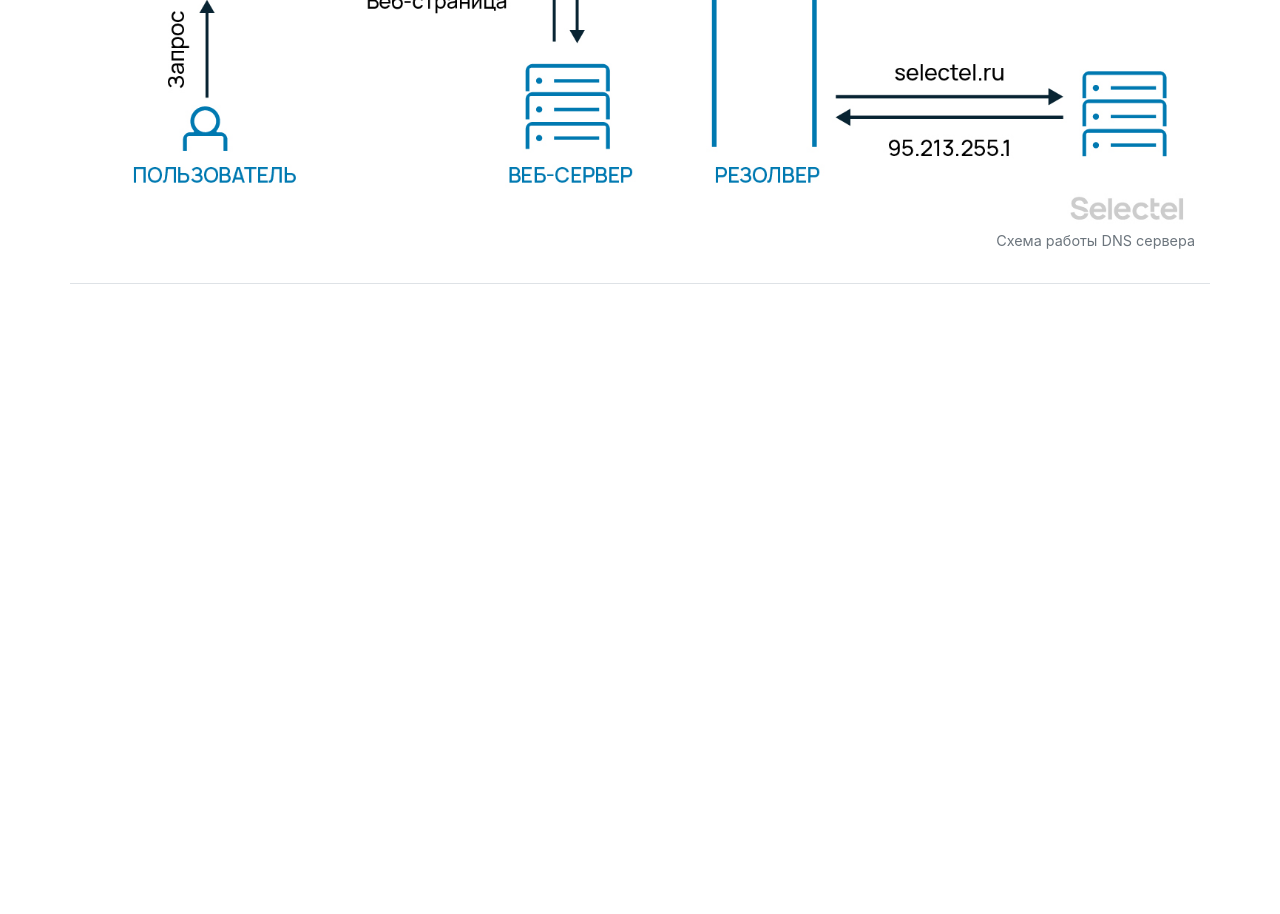
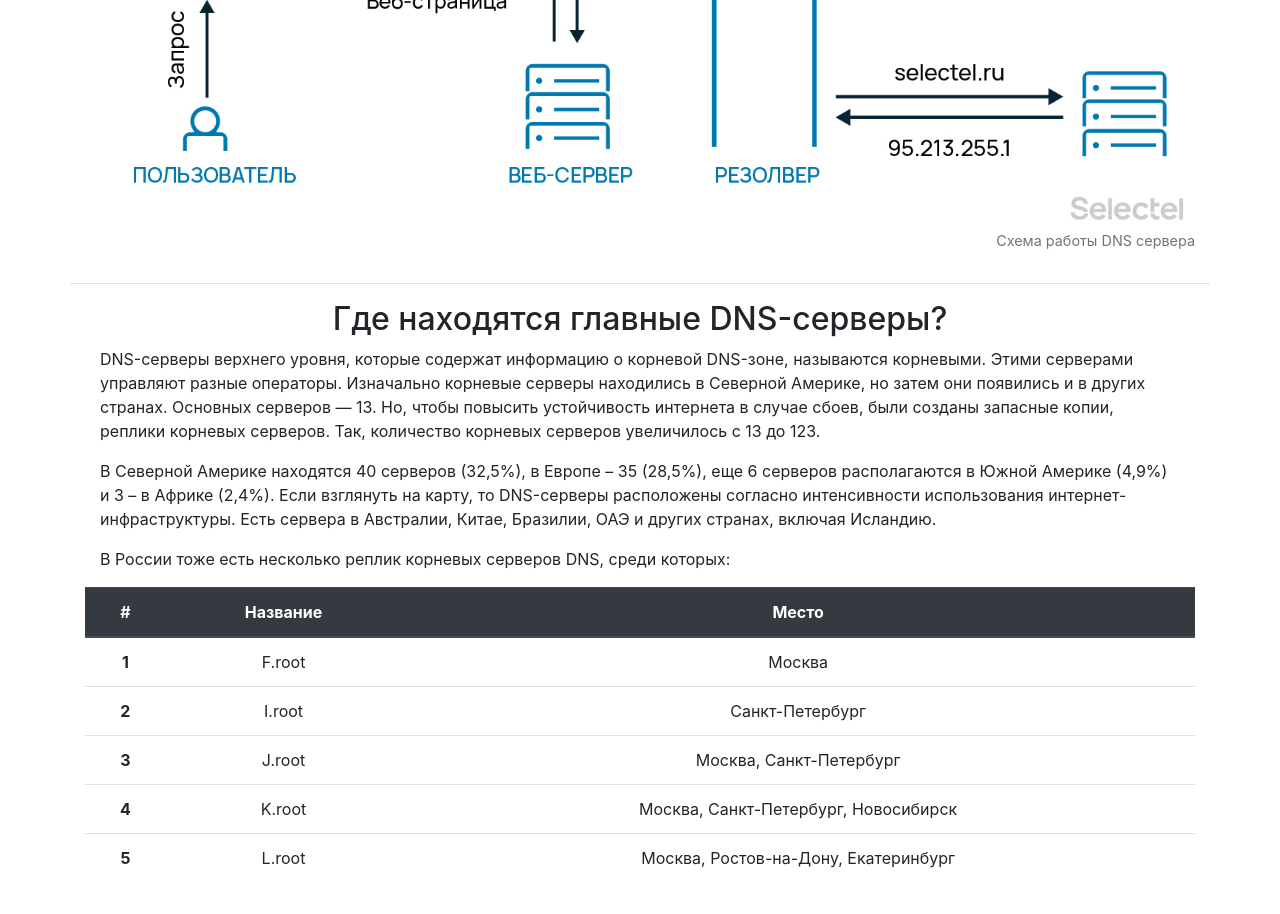
Before and after one commit to Kozeymak/Lab6, a plain HTML site: page index.html in a window 1280 px wide. Shown: the part 1752-2666 px from the top of the page. Before the commit the page ends 2052 px from the top, so only its background shows below. Drawn offline with nearby package versions, Linux system fonts and the light colour scheme.

Commit message:
+ таблица

```diff
--- a/index.html
+++ b/index.html
@@ -143,6 +143,64 @@
             </figure>
         </div>
 
+        <div class="row pb-3">
+            <div class="col-12">
+                <h2 class="col-12 text-center" id="link4">Где находятся главные DNS-серверы?</h2>
+                <p class="col-12">
+                    DNS-серверы верхнего уровня, которые содержат информацию о корневой DNS-зоне,
+                    называются корневыми. Этими серверами управляют разные операторы. Изначально корневые
+                    серверы находились в Северной Америке, но затем они появились и в других странах. Основных
+                    серверов — 13. Но, чтобы повысить устойчивость интернета в случае сбоев, были созданы запасные
+                    копии, реплики корневых серверов. Так, количество корневых серверов увеличилось с 13 до 123.
+                </p>
+                <p class="col-12">
+                    В Северной Америке находятся 40 серверов (32,5%), в Европе – 35 (28,5%), еще 6 серверов располагаются в
+                    Южной Америке (4,9%) и 3 – в Африке (2,4%). Если взглянуть на карту, то DNS-серверы расположены согласно
+                    интенсивности использования интернет-инфраструктуры. Есть сервера в Австралии, Китае, Бразилии, ОАЭ и других
+                    странах, включая Исландию.
+                </p>
+                <p class="col-12">
+                    В России тоже есть несколько реплик корневых серверов DNS, среди которых:
+                </p>
+                <table class="table">
+                    <thead class="thead-dark">
+                      <tr>
+                        <th class="text-center" scope="col">#</th>
+                        <th class="text-center" scope="col">Название</th>
+                        <th class="text-center" scope="col">Место</th>
+                      </tr>
+                    </thead>
+                    <tbody>
+                      <tr>
+                        <th class="text-center" scope="row">1</th>
+                        <td class="text-center">F.root</td>
+                        <td class="text-center">Москва</td>
+                      </tr>
+                      <tr>
+                        <th class="text-center" scope="row">2</th>
+                        <td class="text-center">I.root</td>
+                        <td class="text-center">Санкт-Петербург</td>
+                      </tr>
+                      <tr>
+                        <th class="text-center" scope="row">3</th>
+                        <td class="text-center">J.root</td>
+                        <td class="text-center">Москва, Санкт-Петербург</td>
+                      </tr>
+                      <tr>
+                        <th class="text-center" scope="row">4</th>
+                        <td class="text-center">K.root</td>
+                        <td class="text-center">Москва, Санкт-Петербург, Новосибирск</td>
+                      </tr>
+                      <tr>
+                        <th class="text-center" scope="row">5</th>
+                        <td class="text-center">L.root</td>
+                        <td class="text-center">Москва, Ростов-на-Дону, Екатеринбург</td>
+                      </tr>
+                    </tbody>
+                  </table>
+            </div>
+        </div>
+
 
 
 
```
